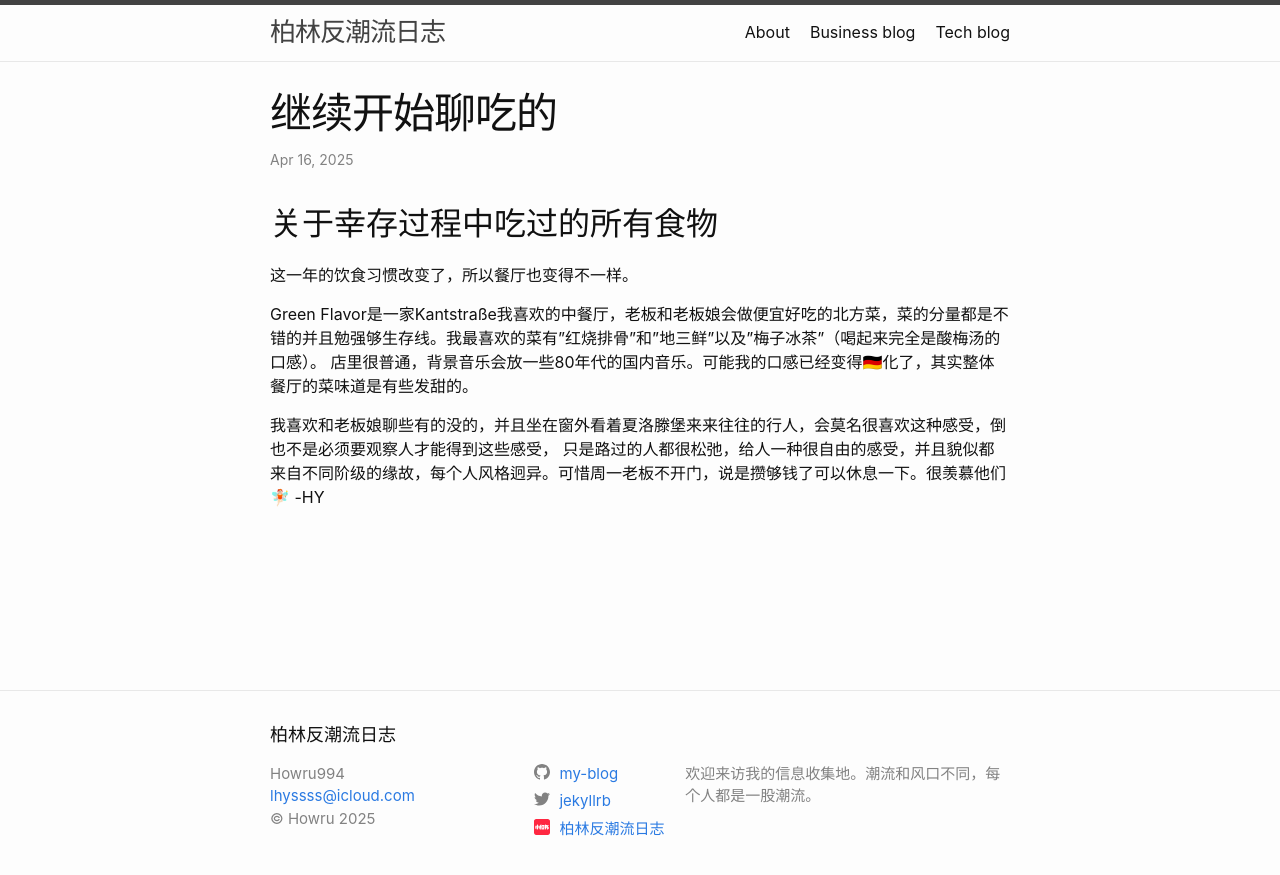
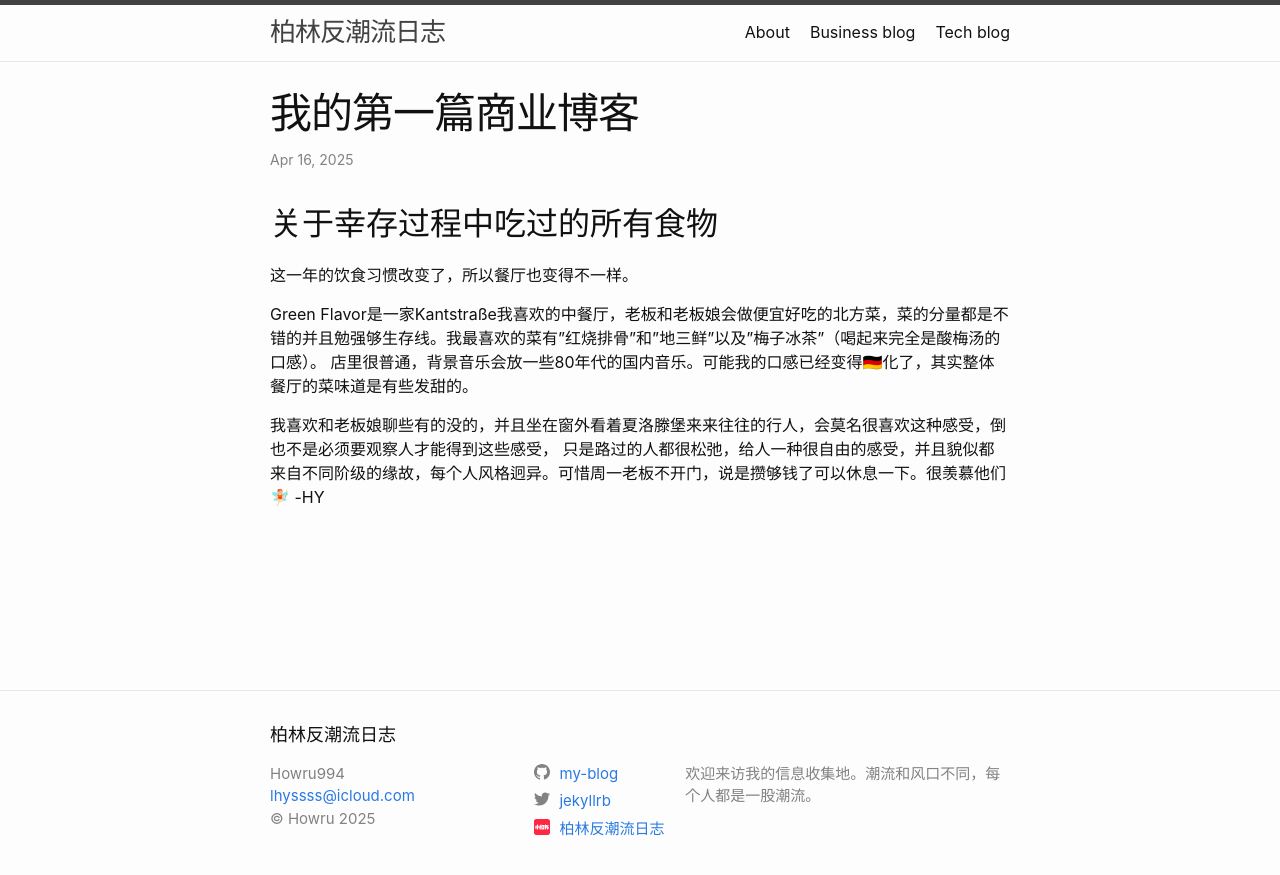
Before and after one commit to Howareu994/my-blog, a Jekyll site: the page built from blog-business/_posts/2022-11-07-my-second-business-blog.markdown, in a window 1280 px wide. Shown: the top 875 px of the page. Built offline with Jekyll 4.4.1, drawn with Linux system fonts in a browser that asks for light colours.

Commit message:
2022-11-07-my-second-business-blog.markdown aktualisieren

```diff
--- a/blog-business/_posts/2022-11-07-my-second-business-blog.markdown
+++ b/blog-business/_posts/2022-11-07-my-second-business-blog.markdown
@@ -1,6 +1,6 @@
 ---
 layout: post
-title:  "继续开始聊吃的"
+title:  "我的第一篇商业博客"
 date:   2025-04-16 11:34:17 +0100
 category: Business
 ---
```
